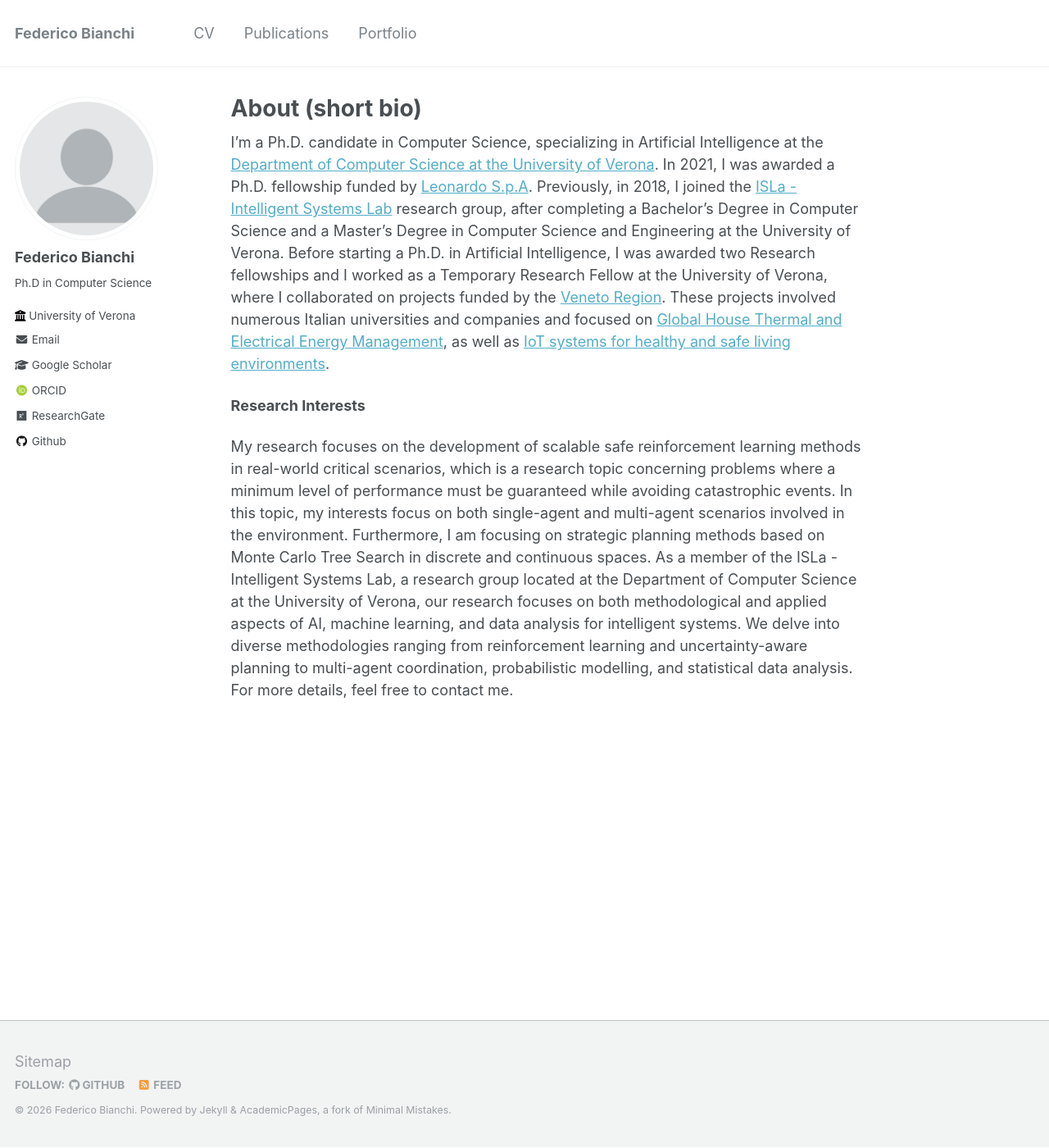
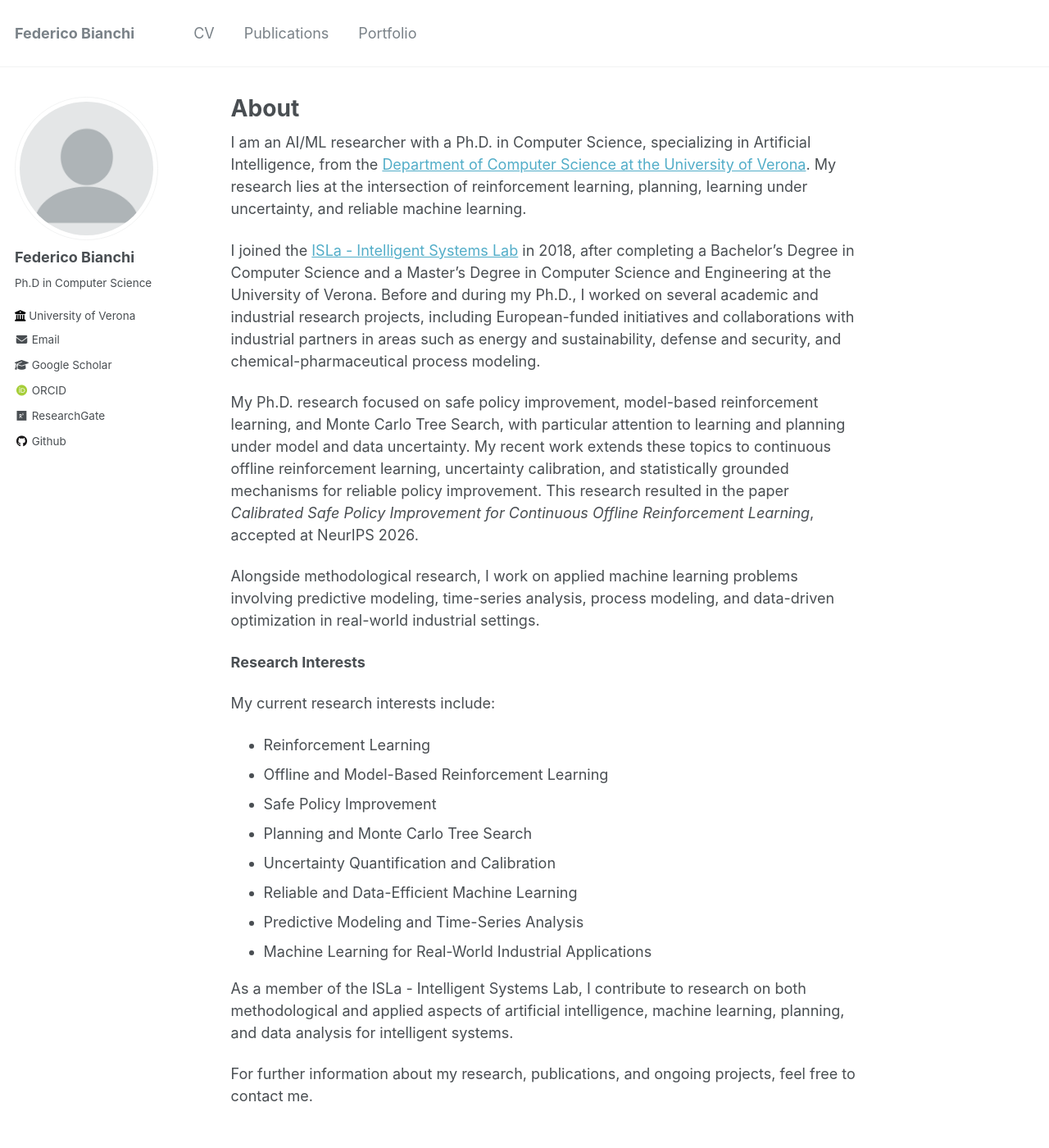
Before and after one commit to federicobianchi501/federicobianchi501.github.io, a Jekyll site: the page built from _pages/about.md, in a window 1280 px wide and 1400 px high. Shown: the whole window at 82% size. Built offline with Jekyll 4.4.1, drawn with Linux system fonts in a browser that asks for light colours; some web fonts are replaced.

Commit message:
Update about.md

```diff
--- a/_pages/about.md
+++ b/_pages/about.md
@@ -1,14 +1,33 @@
 ---
 permalink: /
-title: "About (short bio)"
+title: "About"
 author_profile: true
 redirect_from:
   - /about/
   - /about.html
 ---
 
-I'm a Ph.D. candidate in Computer Science, specializing in Artificial Intelligence at the [Department of Computer Science at the University of Verona](https://www.di.univr.it/?lang=en). In 2021, I was awarded a Ph.D. fellowship funded by [Leonardo S.p.A](https://www.leonardo.com/en/home). Previously, in 2018, I joined the [ISLa - Intelligent Systems Lab](https://isla-lab.github.io/) research group, after completing a Bachelor's Degree in Computer Science and a Master's Degree in Computer Science and Engineering at the University of Verona. Before starting a Ph.D. in Artificial Intelligence, I was awarded two Research fellowships and I worked as a Temporary Research Fellow at the University of Verona, where I collaborated on projects funded by the [Veneto Region](https://www.regione.veneto.it/). These projects involved numerous Italian universities and companies and focused on [Global House Thermal and Electrical Energy Management](https://www.di.univr.it/?ent=progetto&id=5233&lang=en), as well as [IoT systems for healthy and safe living environments](https://www.ict4ssl.com/en/progetto-safe-place-en/).
+I am an AI/ML researcher with a Ph.D. in Computer Science, specializing in Artificial Intelligence, from the [Department of Computer Science at the University of Verona](https://www.di.univr.it/?lang=en). My research lies at the intersection of reinforcement learning, planning, learning under uncertainty, and reliable machine learning.
+
+I joined the [ISLa - Intelligent Systems Lab](https://isla-lab.github.io/) in 2018, after completing a Bachelor's Degree in Computer Science and a Master's Degree in Computer Science and Engineering at the University of Verona. Before and during my Ph.D., I worked on several academic and industrial research projects, including European-funded initiatives and collaborations with industrial partners in areas such as energy and sustainability, defense and security, and chemical-pharmaceutical process modeling.
+
+My Ph.D. research focused on safe policy improvement, model-based reinforcement learning, and Monte Carlo Tree Search, with particular attention to learning and planning under model and data uncertainty. My recent work extends these topics to continuous offline reinforcement learning, uncertainty calibration, and statistically grounded mechanisms for reliable policy improvement. This research resulted in the paper *Calibrated Safe Policy Improvement for Continuous Offline Reinforcement Learning*, accepted at NeurIPS 2026.
+
+Alongside methodological research, I work on applied machine learning problems involving predictive modeling, time-series analysis, process modeling, and data-driven optimization in real-world industrial settings.
 
 **Research Interests**
 
-My research focuses on the development of scalable safe reinforcement learning methods in real-world critical scenarios, which is a research topic concerning problems where a minimum level of performance must be guaranteed while avoiding catastrophic events. In this topic, my interests focus on both single-agent and multi-agent scenarios involved in the environment. Furthermore, I am focusing on strategic planning methods based on Monte Carlo Tree Search in discrete and continuous spaces. As a member of the ISLa - Intelligent Systems Lab, a research group located at the Department of Computer Science at the University of Verona, our research focuses on both methodological and applied aspects of AI, machine learning, and data analysis for intelligent systems. We delve into diverse methodologies ranging from reinforcement learning and uncertainty-aware planning to multi-agent coordination, probabilistic modelling, and statistical data analysis. For more details, feel free to contact me.
+My current research interests include:
+
+- Reinforcement Learning
+- Offline and Model-Based Reinforcement Learning
+- Safe Policy Improvement
+- Planning and Monte Carlo Tree Search
+- Uncertainty Quantification and Calibration
+- Reliable and Data-Efficient Machine Learning
+- Predictive Modeling and Time-Series Analysis
+- Machine Learning for Real-World Industrial Applications
+
+As a member of the ISLa - Intelligent Systems Lab, I contribute to research on both methodological and applied aspects of artificial intelligence, machine learning, planning, and data analysis for intelligent systems.
+
+For further information about my research, publications, and ongoing projects, feel free to contact me.
```
